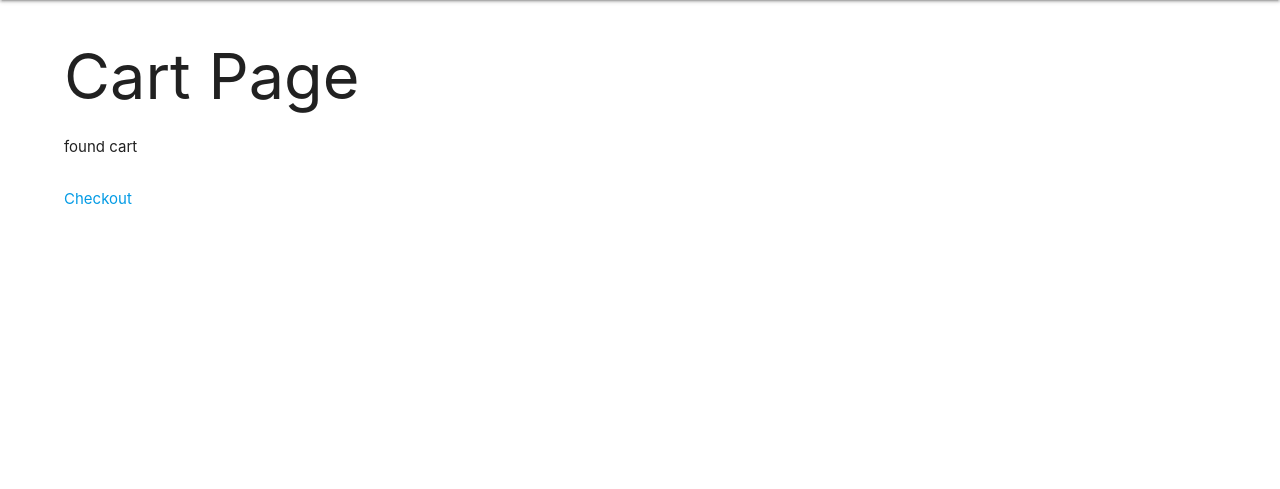
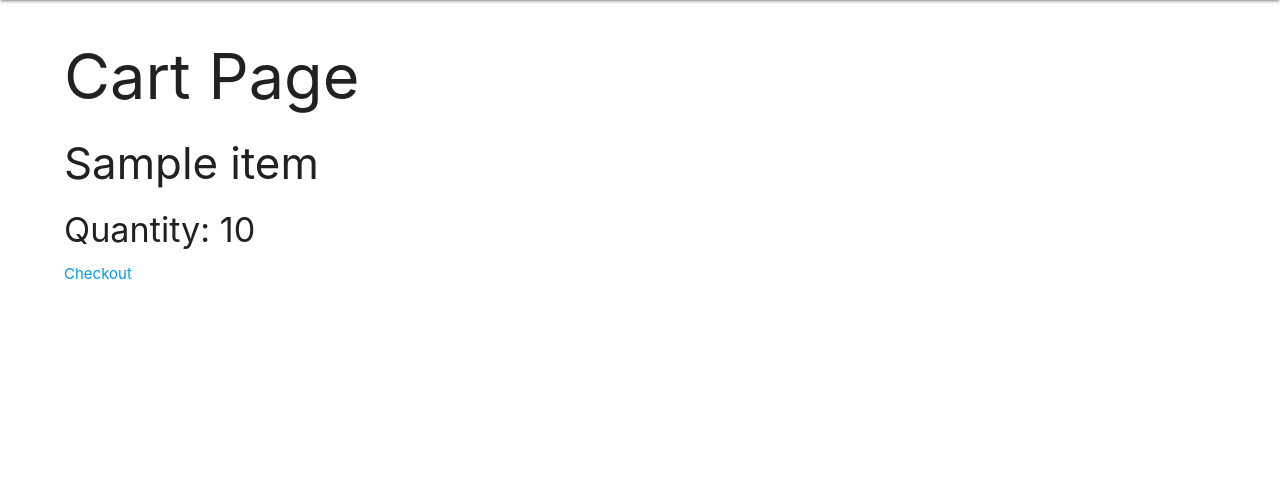
Before and after one commit to surysanchez/market-urself, a Django app: page /cart/ in a window 1280 px wide. Shown: the part 160-649 px from the top of the page. Run offline with Django 5.2, Linux system fonts and the light colour scheme; a user stored in the database is signed in; tables that the repository leaves empty hold one stand-in row (values such as "Sample post").

Commit message:
checkout added

```diff
--- a/main_app/models.py
+++ b/main_app/models.py
@@ -82,31 +82,26 @@ class Item(models.Model):
     def get_absolute_url(self):
         return reverse('items_detail', kwargs={'pk': self.id})
 
+class Cart(models.Model):
+    user = models.OneToOneField(User, on_delete=models.CASCADE)
+
 class CartItem(models.Model):
+    cart = models.ForeignKey(Cart, on_delete=models.CASCADE)
     item = models.ForeignKey(Item, on_delete=models.CASCADE)
     quantity = models.IntegerField(max_length=5, default=1)
-
-class Cart(models.Model):
-    user = models.OneToOneField(User, on_delete=models.CASCADE)
-    cartItem = models.ManyToManyField(CartItem)
-
 
 class Review(models.Model):
     user = models.ForeignKey(User, on_delete=models.CASCADE)
     item =  models.ForeignKey(Item, on_delete=models.CASCADE)
-    # item_rating = models.IntegerField(max_length=5)
-
-    item_rating = models.CharField(max_length=1,
-     choices=RATING_CHOICES,
-     default=RATING_CHOICES[0][0])
+    item_rating = models.CharField(
+        max_length=1,
+        choices=RATING_CHOICES,
+        default=RATING_CHOICES[0][0])
     comment = models.TextField(max_length=4000)
 
     def __str__(self):
         return f'{self.user}'
 
-    # def get_absolute_url(self):
-    #     return reverse('items_review', kwargs={'pk': self.id})
-
 class Checkout(models.Model):
     user = models.ForeignKey(User, on_delete=models.CASCADE)
     item =  models.ForeignKey(Item, on_delete=models.CASCADE)
--- a/main_app/templates/cart.html
+++ b/main_app/templates/cart.html
@@ -3,12 +3,17 @@
 {% block content %}
 <h1>Cart Page</h1>
 {% if cart %}
-<p>found cart</p>
-    {% for item in items %}
-    <h3>{{ item.name }}</h3>
-    {% endfor %}
+    {% if items %}
+        {% for item in items %}
+            <h3>{{ item.item.item_name }}</h3>
+            <h4>Quantity: {{ item.quantity }}</h4>
+        {% endfor %}
+    {% else %}
+        <h3>No items in cart yet</h3>
+    {% endif %}
 {% else %}
-does not exist
+<h3>does not exist</h3>
 {% endif %}
 <a href="{% url 'checkout' %}">Checkout</a>
+
 {% endblock %}
--- a/main_app/templates/main_app/cartitem_form.html
+++ b/main_app/templates/main_app/cartitem_form.html
@@ -6,7 +6,7 @@
    <table>
       {{form.as_table}}
    </table>
-   <input type="submit" class="btn" value="Create ccaart item">
+   <input type="submit" class="btn" value="Save to Cart">
 </form>
 
 <script>
--- a/main_app/templates/profiles/detail.html
+++ b/main_app/templates/profiles/detail.html
@@ -5,7 +5,7 @@
 
 <p>Fist Name: {{profile.first_name}}</p>
 <p>Last Name: {{profile.last_name}}</p>
-<p>Address: {profile.address}}</p>
+<p>Address: {{profile.address}}</p>
 <p>City: {{profile.city}}</p>
 <a href="{% url 'profiles_update' profile.id %}">Update</a>
 
--- a/main_app/views.py
+++ b/main_app/views.py
@@ -20,11 +20,8 @@ def about(request):
   return render(request, 'about.html')
 
 def search(request):
-  # query = Item.objects.get(item_name='Pot2')
   query2 = request.GET.get('q')
-  # print(query2)
-  # print(request.GET)
-  results = Item.objects.filter(item_name__contains=query2)
+  results = Item.objects.filter(item_name__icontains=query2)
 
   return render(request, 'search.html', {'results':results})
 
@@ -79,19 +76,14 @@ class ItemCreate(CreateView):
 
 class CartItemCreate(CreateView):
   model = CartItem
-  fields = '__all__'
-  success_url = '/'
+  fields = ['quantity']
+  success_url = '/cart/'
+
   def form_valid(self, form):
-    # item =
-    item = Item.objects.get(item_name = self.request.session['cur_item'])
-    form.item = item
-    form.quantity = 1
-    print('idiot ')
-    print(item)
+    form.instance.cart = Cart.objects.get(user=self.request.user)
+    cur_name = self.request.session['cur_item']
+    form.instance.item = Item.objects.get(item_name=cur_name)
     return super().form_valid(form)
-
-  # form_valid(x, y)
-
 
 class ItemUpdate(LoginRequiredMixin, UpdateView):
   model = Item
```
Also changed, not shown: main_app/templates/home.html (+7 -82 lines), main_app/templates/items/detail.html (+4 -18 lines), main_app/templates/search.html (indentation only).
